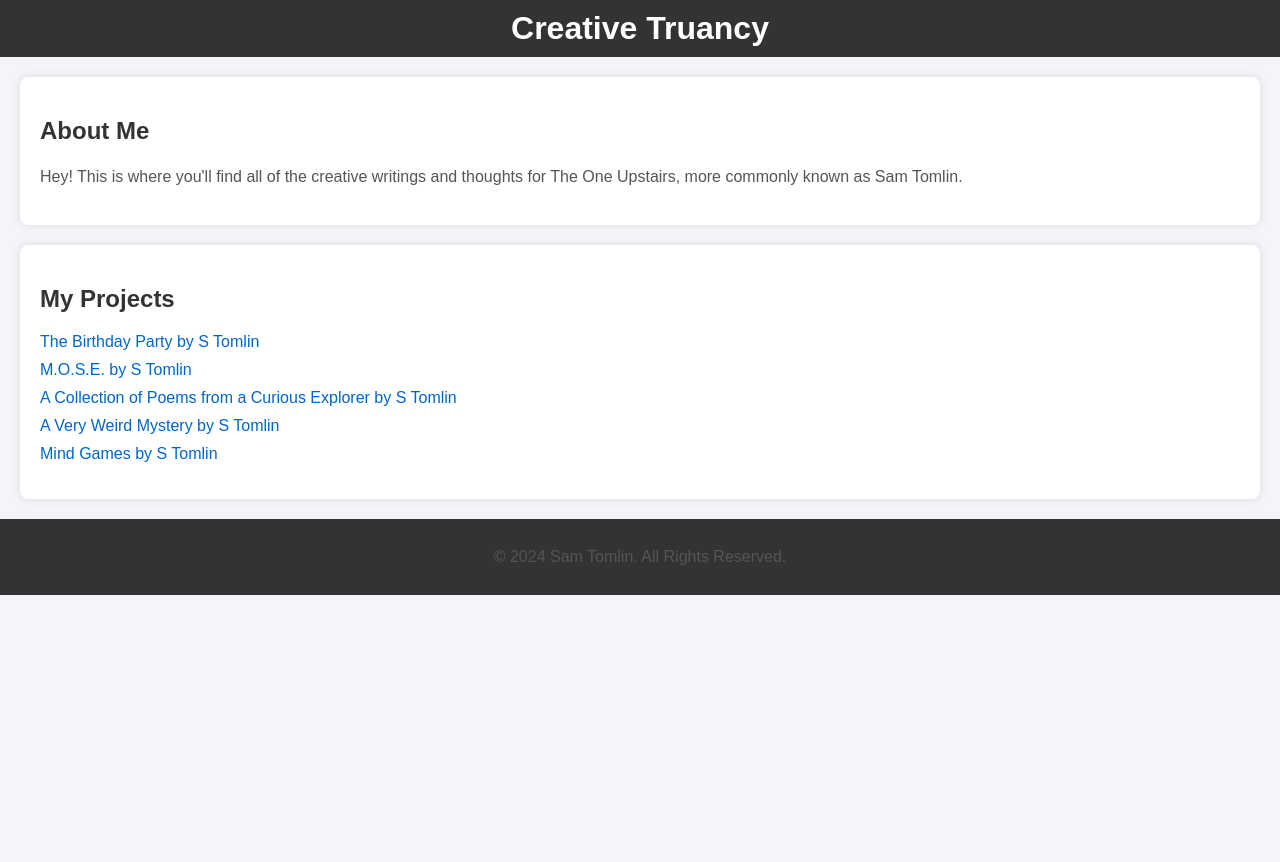
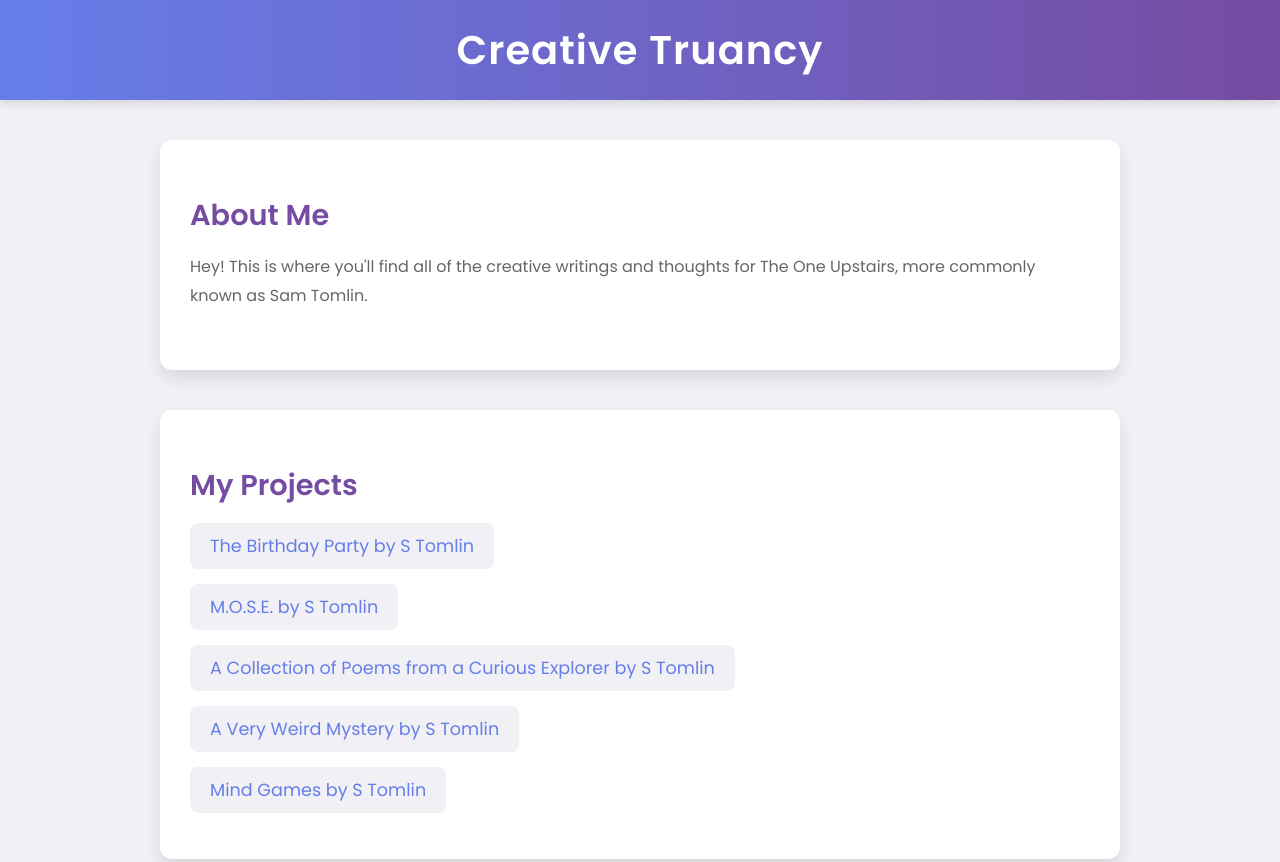
Before and after one commit to TheOneUpstairs/TheOneUpstairs.github.io, a plain HTML site: page index.html in a window 1280 px wide. Shown: the top 862 px of the page. Before the commit the page ends 800 px from the top, so only its background shows below. Drawn offline with Linux system fonts and the light colour scheme.

Commit message:
Update index.html

```diff
--- a/index.html
+++ b/index.html
@@ -4,42 +4,50 @@
     <meta charset="UTF-8">
     <meta name="viewport" content="width=device-width, initial-scale=1.0">
     <title>Creative Truancy</title>
+    <link href="https://fonts.googleapis.com/css2?family=Poppins:wght@300;400;600&display=swap" rel="stylesheet">
     <style>
         body {
-            font-family: Arial, sans-serif;
+            font-family: 'Poppins', sans-serif;
             margin: 0;
             padding: 0;
-            background-color: #f4f4f9;
+            background-color: #f0f0f5;
+            color: #333;
         }
 
         header {
-            background-color: #333;
+            background: linear-gradient(90deg, #667eea, #764ba2);
             color: white;
-            padding: 10px 0;
+            padding: 20px;
             text-align: center;
+            box-shadow: 0 4px 8px rgba(0, 0, 0, 0.1);
         }
 
         header h1 {
             margin: 0;
-            font-size: 2rem;
+            font-size: 2.5rem;
+            letter-spacing: 1px;
         }
 
         section {
-            margin: 20px;
-            padding: 20px;
+            max-width: 900px;
+            margin: 40px auto;
+            padding: 30px;
             background-color: white;
-            border-radius: 8px;
-            box-shadow: 0 0 10px rgba(0, 0, 0, 0.1);
+            border-radius: 12px;
+            box-shadow: 0 8px 16px rgba(0, 0, 0, 0.1);
         }
 
         h2 {
-            color: #333;
+            color: #764ba2;
+            font-size: 1.8rem;
+            margin-bottom: 15px;
         }
 
         p {
             font-size: 1rem;
-            line-height: 1.5;
-            color: #555;
+            line-height: 1.8;
+            color: #666;
+            margin-bottom: 30px;
         }
 
         ul {
@@ -48,26 +56,64 @@
         }
 
         ul li {
-            margin: 10px 0;
+            margin: 15px 0;
+            font-size: 1.1rem;
         }
 
         ul li a {
             text-decoration: none;
-            color: #0066cc;
+            color: #667eea;
+            padding: 10px 20px;
+            background-color: #f0f0f5;
+            border-radius: 8px;
+            transition: all 0.3s ease;
+            display: inline-block;
         }
 
         ul li a:hover {
-            text-decoration: underline;
+            background-color: #667eea;
+            color: white;
+            box-shadow: 0 6px 12px rgba(0, 0, 0, 0.1);
         }
 
         footer {
             text-align: center;
-            padding: 10px 0;
-            margin-top: 20px;
+            padding: 20px;
             background-color: #333;
             color: white;
+            font-size: 0.9rem;
+            margin-top: 40px;
         }
 
+        footer p {
+            margin: 0;
+        }
+
+        /* Animation for fade-in effect */
+        header, section, footer {
+            opacity: 0;
+            transform: translateY(20px);
+            animation: fadeIn 0.8s ease forwards;
+        }
+
+        @keyframes fadeIn {
+            100% {
+                opacity: 1;
+                transform: translateY(0);
+            }
+        }
+
+        /* Responsive design */
+        @media (max-width: 768px) {
+            section {
+                margin: 20px;
+                padding: 20px;
+            }
+
+            header h1 {
+                font-size: 2rem;
+            }
+        }
     </style>
 </head>
 <body>
```
